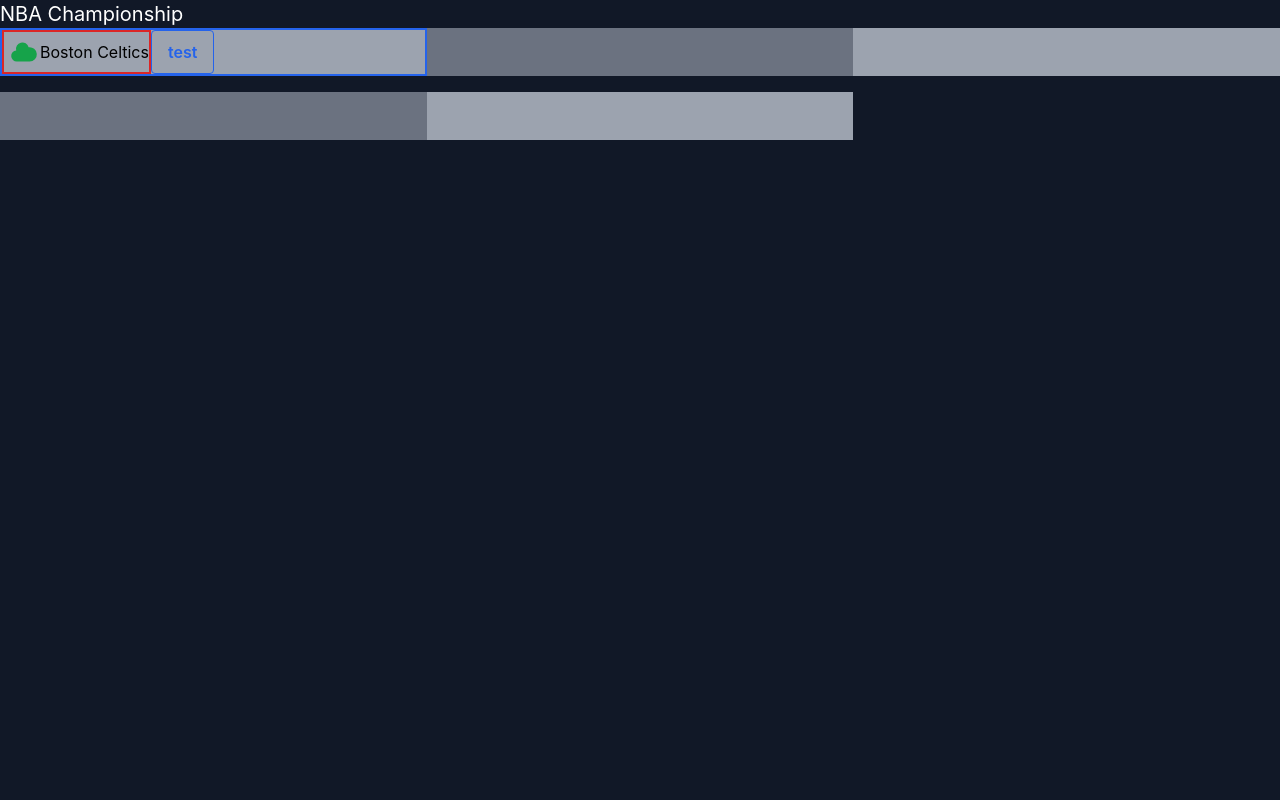
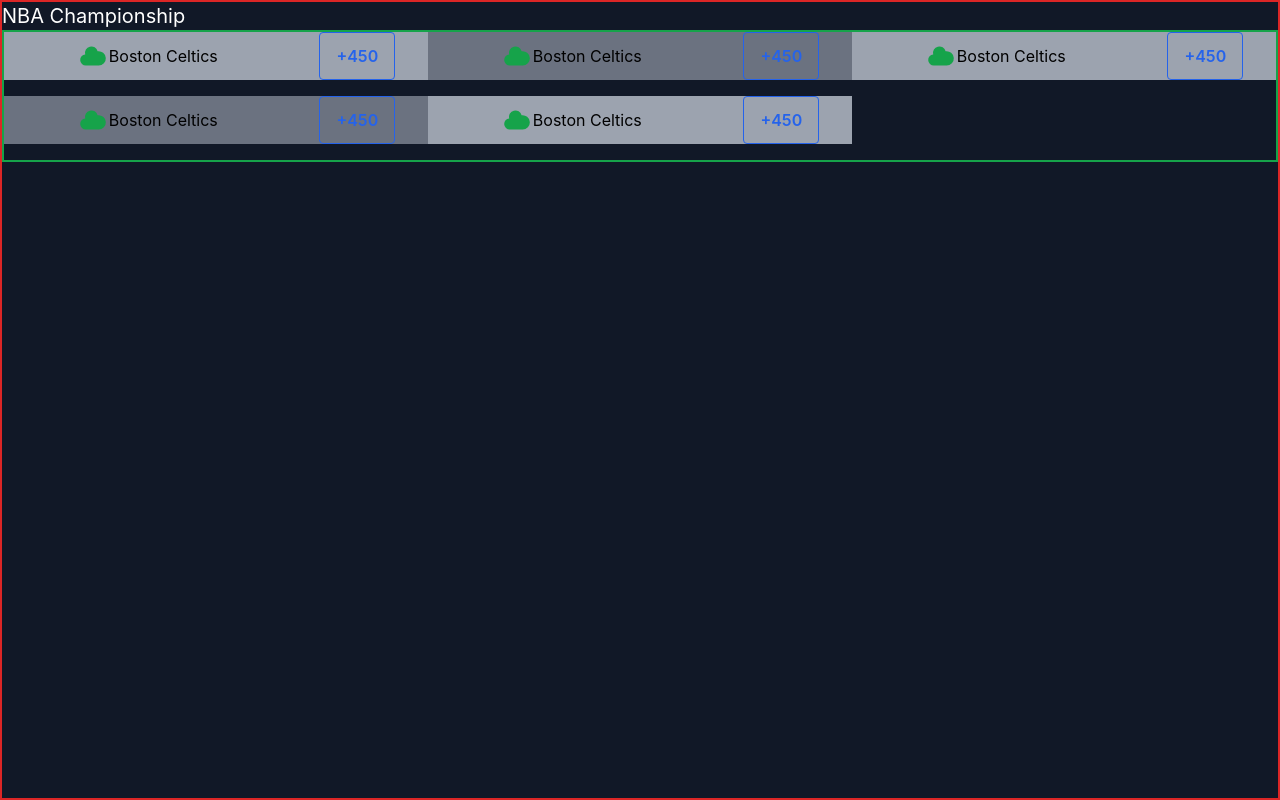
Before and after one commit to corylennox/Betting-Exchange, a React (Create React App) app: page / in a window 1280 px wide. Built offline with nearby package versions, Linux system fonts and the light colour scheme.

Commit message:
made prop grid, added data.js

```diff
--- a/src/MyButton.jsx
+++ b/src/MyButton.jsx
@@ -21,7 +21,7 @@
   render() {
     return (
       <button onClick={this.handleClick} className={this.state.isToggleOn ? this.state.onCSS : this.state.offCSS}>
-        test
+        +450
       </button>
     );
   }
--- a/src/Proposition.jsx
+++ b/src/Proposition.jsx
@@ -4,14 +4,15 @@
 export default class Proposition extends Component {
     render() {
         return (
-            <div className=''>
+            <div className='h-full w-full border-2 border-red-600'>
                 <h2 className='text-white text-xl'>NBA Championship</h2>
-                <div class="flex flex-wrap -mb-4">
-                    <div class="w-1/3 mb-4 bg-gray-400 h-12"><TeamLine/></div>
-                    <div class="w-1/3 mb-4 bg-gray-500 h-12"></div>
-                    <div class="w-1/3 mb-4 bg-gray-400 h-12"></div>
-                    <div class="w-1/3 mb-4 bg-gray-500 h-12"></div>
-                    <div class="w-1/3 mb-4 bg-gray-400 h-12"></div>
+                <div class="grid grid-cols-3 mb-4 border-2 border-green-600">
+
+                    <div class="mb-4 bg-gray-400 h-12"><TeamLine/></div>
+                    <div class="mb-4 bg-gray-500 h-12"><TeamLine/></div>
+                    <div class="mb-4 bg-gray-400 h-12"><TeamLine/></div>
+                    <div class="mb-4 bg-gray-500 h-12"><TeamLine/></div>
+                    <div class="mb-4 bg-gray-400 h-12"><TeamLine/></div>
                 </div>
 
 
--- a/src/TeamLine.jsx
+++ b/src/TeamLine.jsx
@@ -1,15 +1,19 @@
 import React from 'react'
 import MyButton from './MyButton'
 import { CloudIcon } from "@heroicons/react/solid";
+import { Teams } from './data';
 
 export default function TeamLine() {
     return (
-        <div className='border-2 border-blue-600 h-full w-full flex item'>
-            <div className='border-2 border-red-600 items-center flex'>
+        <div className=' h-full w-full flex justify-center'>
+            <div className='w-2/3  items-center flex justify-center'>
                 <CloudIcon className='w-8 h-8 ml-1 fill-green-600' />
-                <body className='text-black'>Boston Celtics</body>
+                <body className='text-black'>{Teams.at(0).team}</body>
             </div>
-            <MyButton />
+            <div className='w-1/3  flex justify-center'>
+                <MyButton />
+            </div>
+
         </div>
     )
 }
--- /dev/null
+++ b/src/data.js
@@ -0,0 +1,10 @@
+export const Teams = [
+    { team: "Boston Celtics" },
+    { team: "Miami Shitters" },
+    { team: "Golden State Cocksuckers" },
+    { team: "New Orleans Toucans" },
+    { team: "Dallas Horses" },
+    { team: "Detroit Axles" },
+    { team: "Memphis Teddy Bears" },
+    { team: "Los Angeles Stars" }
+];
```
